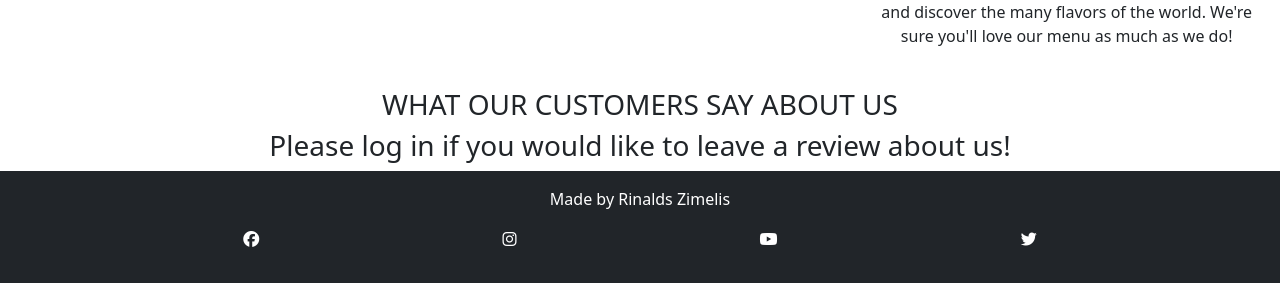
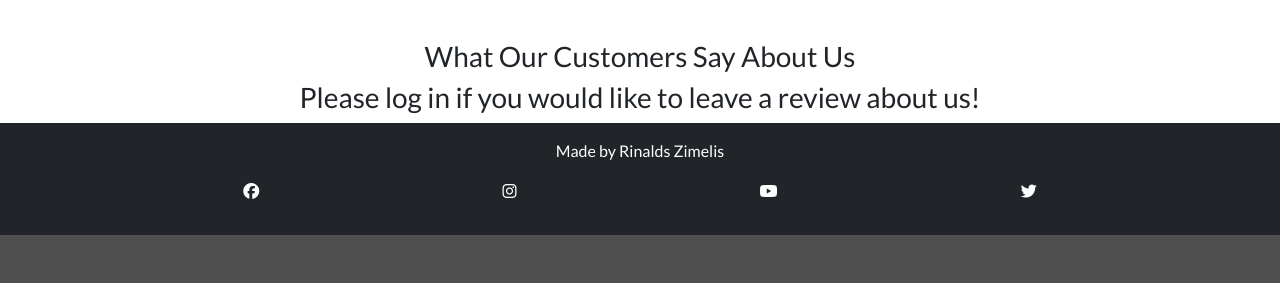
Before and after one commit to rinalds98/Savory-Junction, a Django app: page / in a window 1280 px wide. Shown: the part 1873-2156 px from the top of the page. After the commit the page ends 2108 px from the top, so only its background shows below. Run offline with Django 3.2, Linux system fonts and the light colour scheme; data that the repository does not hold is empty; some libraries are stand-ins or nearby versions.

Commit message:
Add 'lato' google font to website

```diff
--- a/static/css/style.css
+++ b/static/css/style.css
@@ -1,3 +1,10 @@
+/* Google Fonts initialised */
+@import url('https://fonts.googleapis.com/css2?family=Lato&display=swap');
+
+body {
+    font-family: 'Lato', sans-serif;
+}
+
 /*Home Page -- index.html*/
 .home-wrapper {
     background-color: black;
--- a/templates/index.html
+++ b/templates/index.html
@@ -56,7 +56,7 @@
 </div>
 
 <div class="container-fluid mt-4">
-  <h3 class="text-center text-uppercase">What our customers say about us</h3>
+  <h3 class="text-center">What Our Customers Say About Us</h3>
   <div class="row">
     {% for review in reviews %}
     <div class="col">
```
